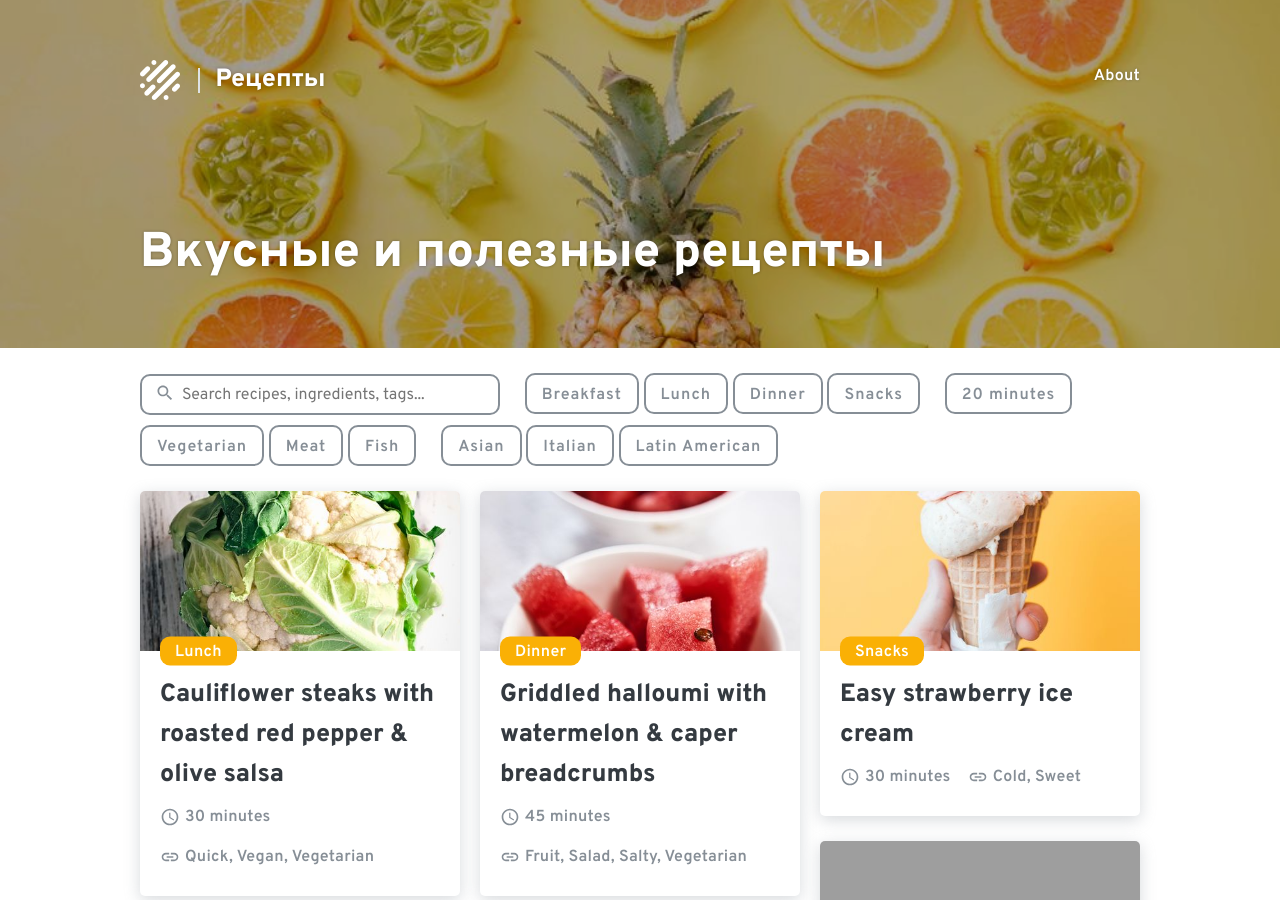
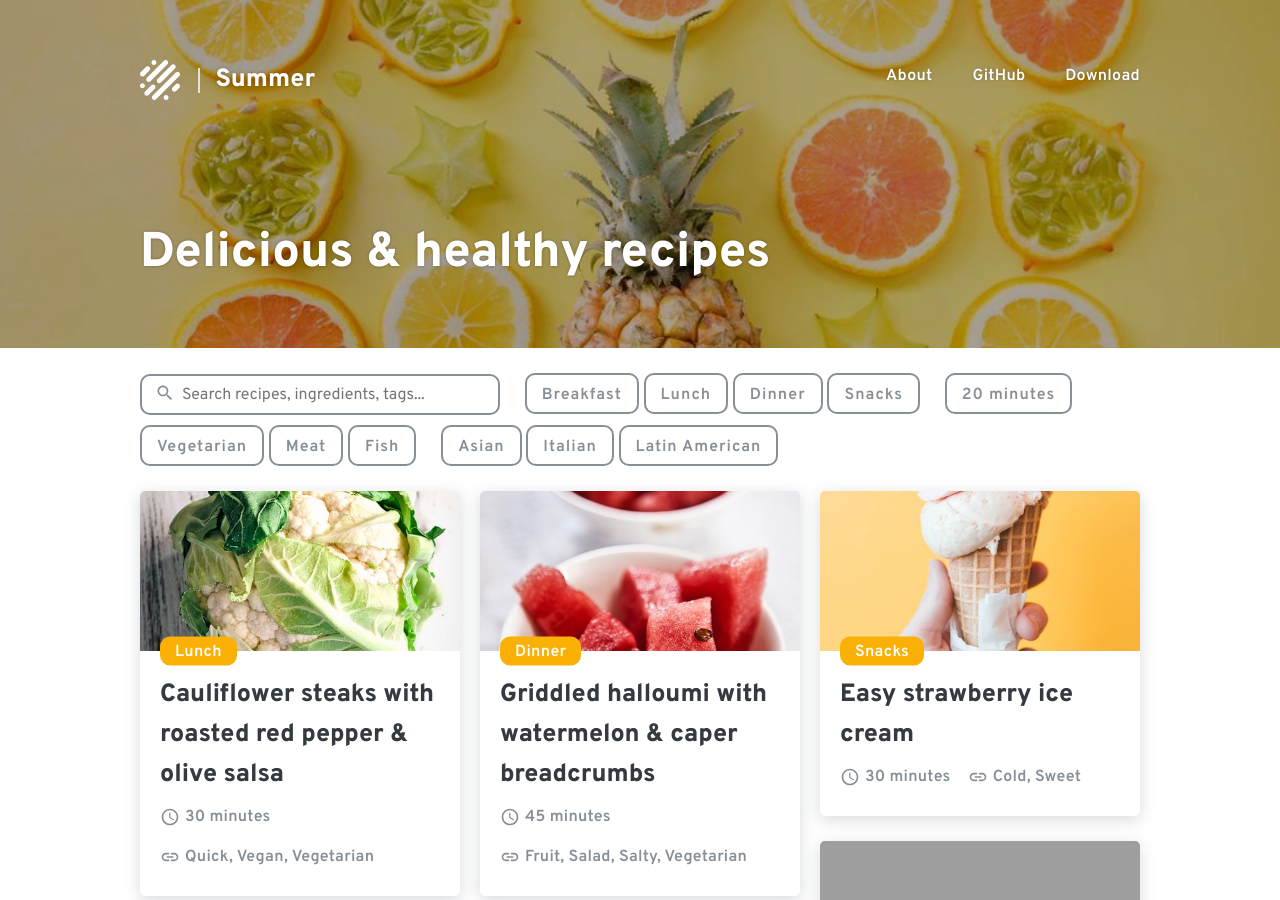
Before and after one commit to zubialevich/recipe-book2, a Jekyll site: the page built from index.html, in a window 1280 px wide and 900 px high. Built offline with Jekyll 4.4.1, drawn with Linux system fonts in a browser that asks for light colours; some of the changed text lies outside the part shown.

Commit message:
config fixes

```diff
--- a/_config.yml
+++ b/_config.yml
@@ -25,7 +25,7 @@ exclude:
     gulpfile.js,
     gulpconfig.js,
     node_modules,
-    gemfile,
+    Gemfile,
     Gemfile.lock,
   ]
 permalink: /:title/
@@ -35,11 +35,11 @@ compress_html:
 dark_theme: false
 
 # Site meta
-title: Рецепты
-tagline: 'Вкусные и полезные рецепты'
-description: 'Книга моих рецептов'
-keywords: 'рецепты'
-url: https://zubialevich.github.io
+title: Summer
+tagline: 'Delicious & healthy recipes'
+description: 'A simple Jekyll theme with a photo sidebar.'
+keywords: 'connor, bär, designer, traveller, code, jekyll, developer, theme'
+url: https://connor-baer.github.io
 baseurl: /recipe-book
 assets: /assets
 images: /images/
@@ -47,22 +47,22 @@ image: index-large.jpg
 logo: /assets/icons/apple-icon-144x144.png
 
 author:
-  #name: Connor Bär
-  #bio: Hi, I'm Connor, the author of this blog. Nice to meet you!
-  #image: author
-  #url: https://connorbaer.co
-  #email: hello@connorbaer.co
-  #twitter: connor_baer
+  name: Connor Bär
+  bio: Hi, I'm Connor, the author of this blog. Nice to meet you!
+  image: author
+  url: https://connorbaer.co
+  email: hello@connorbaer.co
+  twitter: connor_baer
 
 social:
-  #twitter: https://twitter.com/connor_baer
-  #instagram: https://instagram.com/connor_baer
-  #github: https://github.com/connor-baer/summer
+  twitter: https://twitter.com/connor_baer
+  instagram: https://instagram.com/connor_baer
+  github: https://github.com/connor-baer/summer
 
 version: 2.0.0
 
 github:
-  # repo: https://github.com/connor-baer/summer
+  repo: https://github.com/connor-baer/summer
 
 # Integrations
 # typekit:              fcv7rfe
@@ -77,8 +77,8 @@ google_fonts:
 excerpt_separator: <!-- Read more -->
 
 navigation:
-  # GitHub: https://github.com/connor-baer/summer
-  # Download: https://github.com/connor-baer/summer/archive/gh-pages.zip
+  GitHub: https://github.com/connor-baer/summer
+  Download: https://github.com/connor-baer/summer/archive/gh-pages.zip
 
 collections:
   recipes:
```
